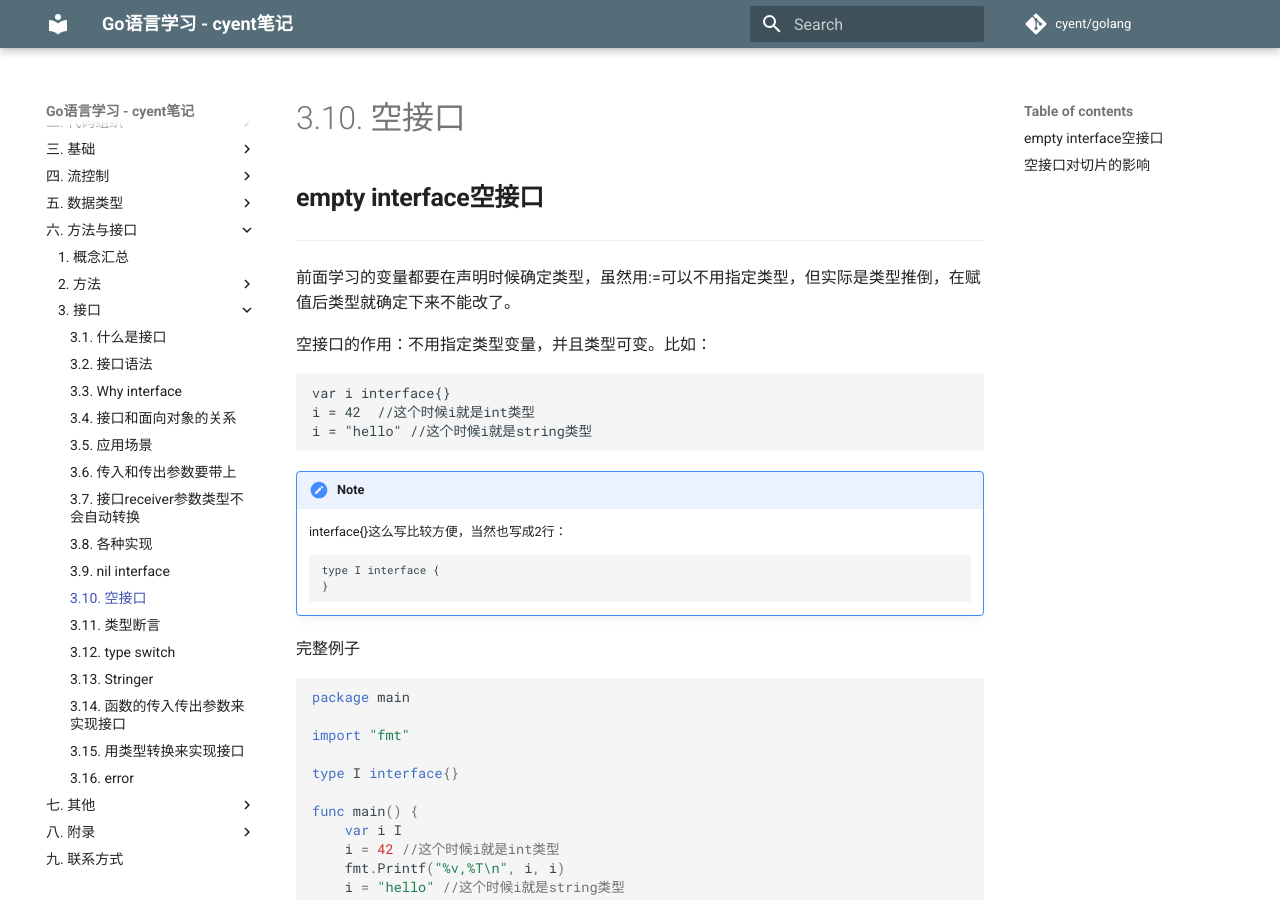
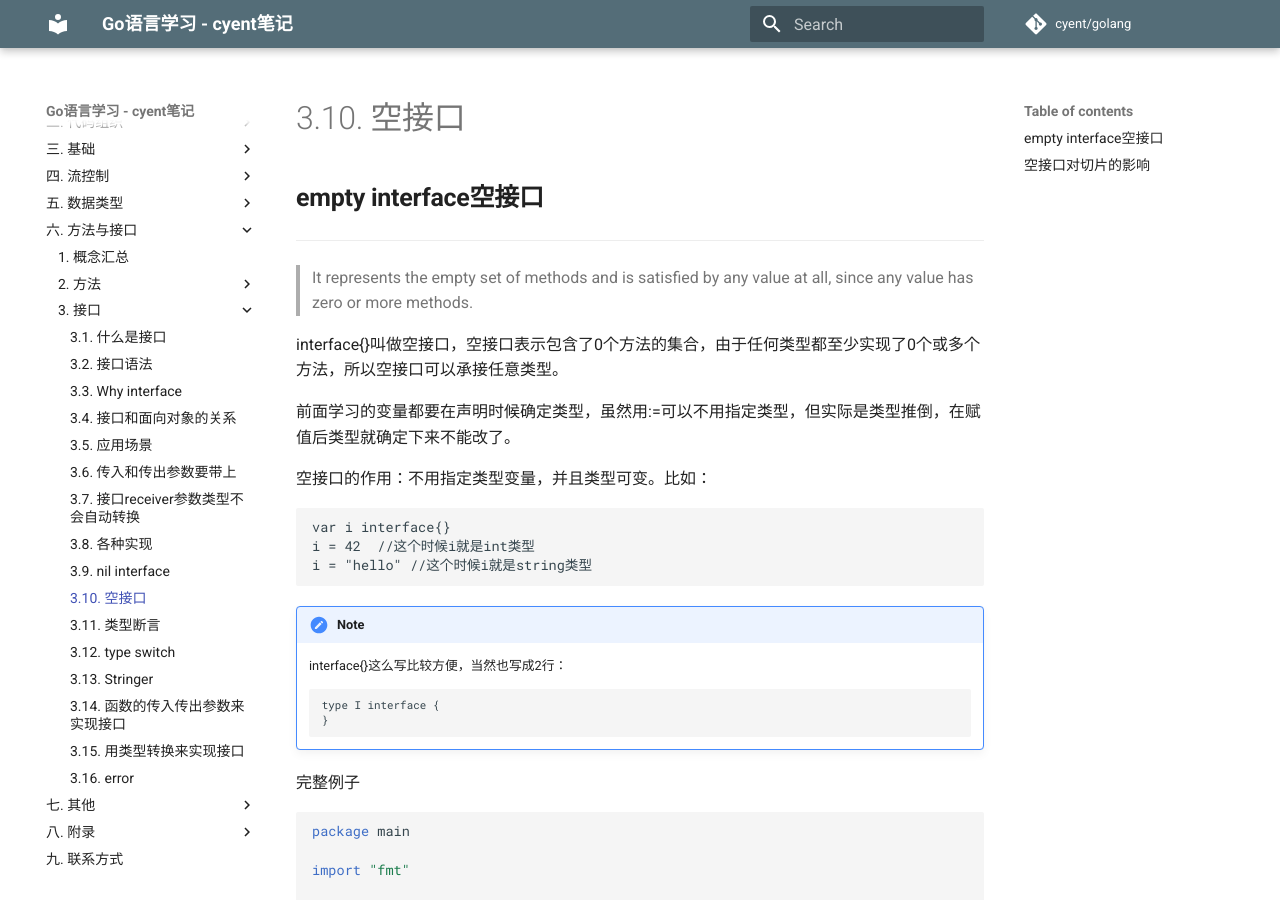
Before and after one commit to yxhsea/golang, an MkDocs documentation site: the page built from docs/method/interface_empty.md, in a window 1280 px wide and 900 px high. Built offline with MkDocs 1.6.1 and Material for MkDocs 9.7.7, drawn with Linux system fonts in a browser that asks for light colours; comment, search, counter and statistics services are not loaded; old or Windows-style settings are respelled for this version of MkDocs.

Commit message:
update empty interface

```diff
--- a/docs/method/interface_empty.md
+++ b/docs/method/interface_empty.md
@@ -1,6 +1,10 @@
 ## **empty interface空接口**
 
 ---
+
+> It represents the empty set of methods and is satisfied by any value at all, since any value has zero or more methods.
+
+interface{}叫做空接口，空接口表示包含了0个方法的集合，由于任何类型都至少实现了0个或多个方法，所以空接口可以承接任意类型。
 
 前面学习的变量都要在声明时候确定类型，虽然用:=可以不用指定类型，但实际是类型推倒，在赋值后类型就确定下来不能改了。
 
```
